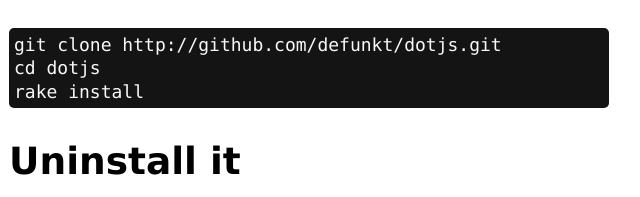
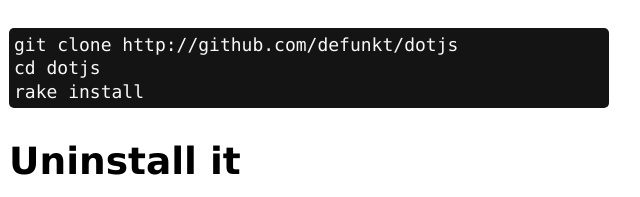
Before and after one commit to defunkt/dotjs, a plain HTML site: page index.html in a window 1280 px wide. Shown: the part 1612-1809 px from the top of the page, 331-971 px from the left. Drawn offline with Linux system fonts and the light colour scheme.

Commit message:
the future is now

```diff
--- a/index.html
+++ b/index.html
@@ -300,7 +300,7 @@
 
   <h2>Install it</h2>
 
-  <pre>git clone http://github.com/defunkt/dotjs.git
+  <pre>git clone http://github.com/defunkt/dotjs
 cd dotjs
 rake install</pre>
 
```
